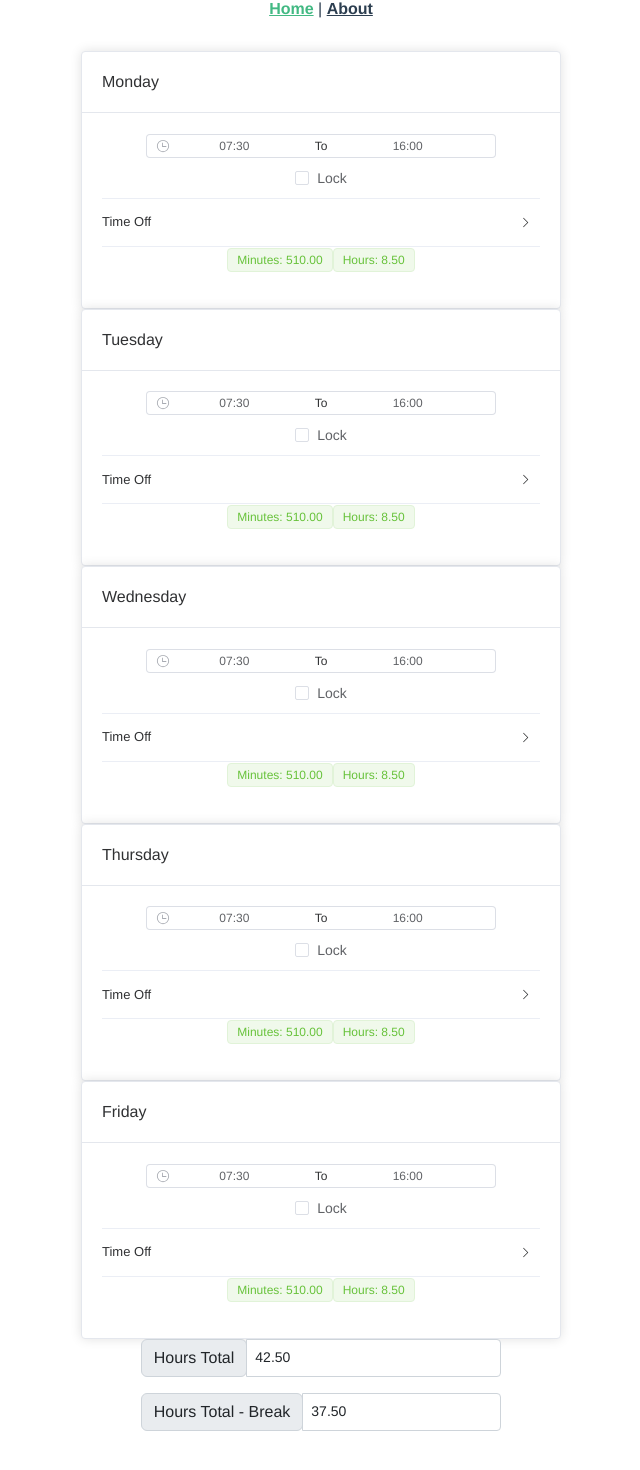
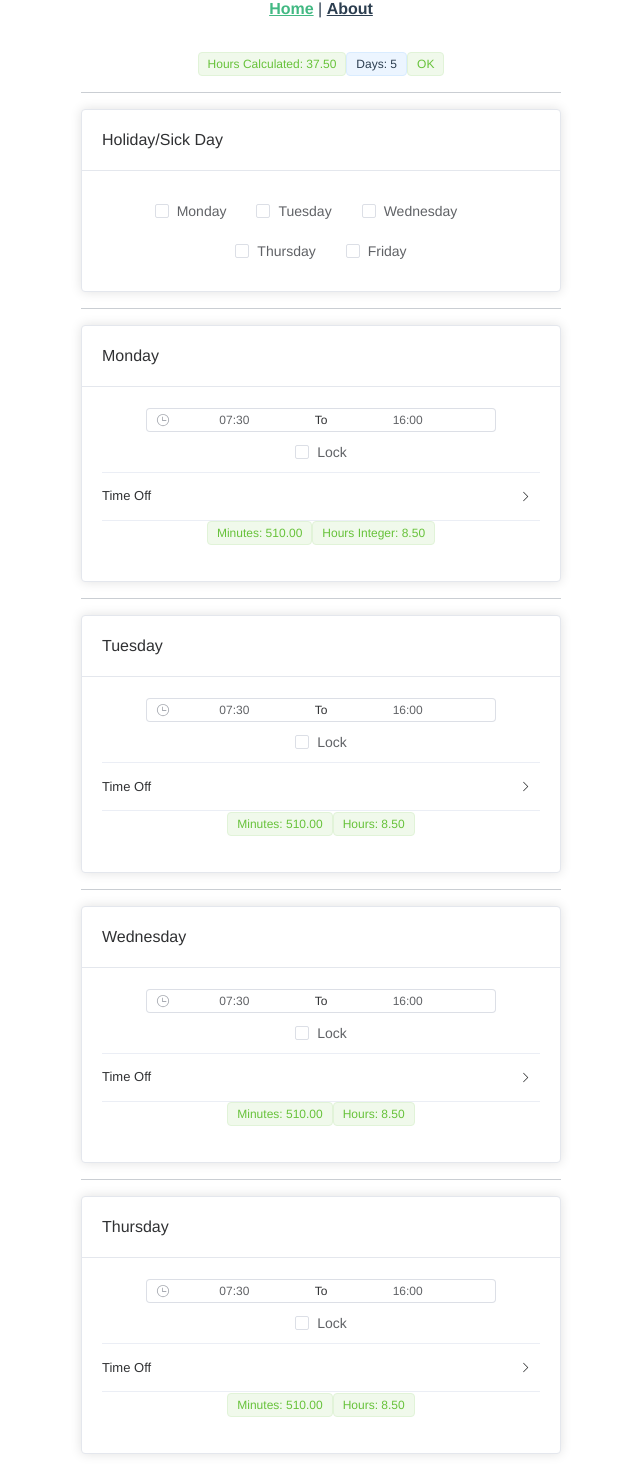
Before and after one commit to zeilmann/timer_helperV3, a Vue app: page / in a window 1280 px wide. Shown: the part 33-1503 px from the top of the page, without its empty margins (319-959 px from the left). Before the commit the page ends 1480 px from the top, so only its background shows below. Built offline with nearby package versions, Linux system fonts and the light colour scheme.

Commit message:
New Updates, not ready

```diff
--- a/src/views/HomeView.vue
+++ b/src/views/HomeView.vue
@@ -1,9 +1,66 @@
 <template>
-  <!-- SEGUNDA FEIRA -->
   <div class="container">
     <div class="row justify-content-sm-center">
       <div class="col-sm-auto">
-        <el-card class="box-card">
+        <el-tag type="success">Hours Calculated: {{ totalB.toFixed(2) }}</el-tag>
+        <el-tag type="sucess">Days: {{ valorrec1 }}</el-tag>
+        <el-tag type="success">OK</el-tag>
+        <hr>
+        <el-card shadow="always" class="box-card">
+          <template #header>
+            <div class="card-header">
+              <span>Holiday/Sick Day</span>
+            </div>
+          </template>
+          <el-checkbox @change="exibirhorariosMonday()" v-model="SickDay[0]" label="Monday" size="large" />
+          <el-checkbox @change="exibirhorariosMonday()" v-model="SickDay[1]" label="Tuesday" size="large" />
+          <el-checkbox @change="exibirhorariosMonday()" v-model="SickDay[2]" label="Wednesday" size="large" />
+          <el-checkbox @change="exibirhorariosMonday()" v-model="SickDay[3]" label="Thursday" size="large" />
+          <el-checkbox @change="exibirhorariosMonday()" v-model="SickDay[4]" label="Friday" size="large" />
+        </el-card>
+        <hr>
+      </div>
+    </div>
+  </div>
+
+  <!-- SEPARACAO -->
+  <!-- <div class="container">
+    <div class="row justify-content-sm-center">
+      <div class="col-sm-auto">
+
+        <div class="input-group input-group-sm mb-3">
+          <div class="input-group-prepend">
+            <span class="input-group-text" id="inputGroup-sizing-sm">Hours Total</span>
+          </div>
+
+          <input type="text" class="form-control" aria-label="Small" aria-describedby="inputGroup-sizing-sm"
+            :value="totalh.toFixed(2)">
+
+        </div>
+        <div class="input-group input-group-sm mb-3">
+          <div class="input-group-prepend">
+            <span class="input-group-text" id="inputGroup-sizing-sm">Hours Total - Break</span>
+          </div>
+          <el-badge value="O K" class="item" type="success">
+            <input type="text" class="form-control" aria-label="Small" aria-describedby="inputGroup-sizing-sm"
+              :value="totalB.toFixed(2)">
+          </el-badge>
+        </div>
+
+        <el-checkbox v-model="SickDay[0]" label="Monday" size="large" />
+        <el-checkbox v-model="SickDay[1]" label="Tuesday" size="large" />
+        <el-checkbox v-model="SickDay[2]" label="Wednesday" size="large" />
+        <el-checkbox v-model="SickDay[3]" label="Thursday" size="large" />
+        <el-checkbox v-model="SickDay[4]" label="Friday" size="large" />
+
+      </div>
+    </div>
+  </div> -->
+  <!-- SEGUNDA FEIRA -->
+  <div v-show="SickDay[0] === false" class="container">
+    <div class="row justify-content-sm-center">
+      <div class="col-sm-auto">
+        <el-card shadow="always" class="box-card">
           <template #header>
             <div class="card-header">
               <span>Monday</span>
@@ -31,18 +88,21 @@
                 testem.toFixed(2)
             }}</el-tag>
             <el-tag v-else class="ml-2" type="success">Minutes: {{ testem.toFixed(2) }}</el-tag>
-            <el-tag class="ml-2" type="success">Hours: {{ testem2.toFixed(2) }}</el-tag>
+            <el-tag class="ml-2" type="success">Hours Integer: {{ testem2.toFixed(2) }}</el-tag>
           </div>
           <div class="input-group input-group-sm mb-3">
           </div>
         </el-card>
+        <hr>
       </div>
-    </div>
+
+        </div>
+
   </div>
 
   <!-- TERCA FEIRA  -->
 
-  <div class="container">
+  <div v-show="SickDay[1] === false" class="container">
     <div class="row justify-content-sm-center">
       <div class="col-sm-auto">
         <el-card class="box-card">
@@ -79,13 +139,14 @@
 
           </div>
         </el-card>
+        <hr>
       </div>
     </div>
   </div>
 
   <!-- QUARTA FEIRA  -->
 
-  <div class="container">
+  <div v-show="SickDay[2] === false" class="container">
     <div class="row justify-content-sm-center">
       <div class="col-sm-auto">
         <el-card class="box-card">
@@ -122,13 +183,14 @@
 
           </div>
         </el-card>
+        <hr>
       </div>
     </div>
   </div>
 
   <!-- Quinta Feira  -->
 
-  <div class="container">
+  <div v-show="SickDay[3] === false" class="container">
     <div class="row justify-content-sm-center">
       <div class="col-sm-auto">
         <el-card class="box-card">
@@ -165,13 +227,14 @@
 
           </div>
         </el-card>
+        <hr>
       </div>
     </div>
   </div>
 
   <!-- Sexta Feira  -->
 
-  <div class="container">
+  <div v-show="SickDay[4] === false" class="container">
     <div class="row justify-content-sm-center">
       <div class="col-sm-auto">
         <el-card class="box-card">
@@ -208,32 +271,11 @@
 
           </div>
         </el-card>
+        <hr>
       </div>
     </div>
   </div>
 
-  <div class="container">
-    <div class="row justify-content-sm-center">
-      <div class="col-sm-auto">
-
-        <div class="input-group input-group-sm mb-3">
-          <div class="input-group-prepend">
-            <span class="input-group-text" id="inputGroup-sizing-sm">Hours Total</span>
-          </div>
-          <input type="text" class="form-control" aria-label="Small" aria-describedby="inputGroup-sizing-sm"
-            :value="totalh.toFixed(2)">
-        </div>
-        <div class="input-group input-group-sm mb-3">
-          <div class="input-group-prepend">
-            <span class="input-group-text" id="inputGroup-sizing-sm">Hours Total - Break</span>
-          </div>
-          <input type="text" class="form-control" aria-label="Small" aria-describedby="inputGroup-sizing-sm"
-            :value="totalB.toFixed(2)">
-        </div>
-
-      </div>
-    </div>
-  </div>
 
 </template>
 
@@ -261,6 +303,7 @@ export default {
       friday: [new Date(2022, 9, 7, 7, 30), new Date(2022, 9, 7, 16, 0)],
       count: 1,
       SegundaC: [false, false, false, false, false],
+      SickDay: [false, false, false, false, false],
       testem: 510,
       testem2: 8.5,
       testet: 510,
@@ -274,7 +317,11 @@ export default {
       totalh: 42.5,
       totalB: 37.5,
       totalTopM: 0,
-      totalTopM1: 0
+      totalTopM1: 0,
+      valorrec1: 5,
+      totalC: 42.5,
+
+
     };
   },
 
@@ -354,24 +401,58 @@ export default {
       this.totalh = this.testem2 + this.testet2 + this.testew2 + this.testett2 + this.testef2
       let totalTopM = this.testem + this.testet + this.testew + this.testett + this.testef
 
-      let totalTop = 42.5 - this.totalh
+      let totalTop = this.totalC - this.totalh
       let totalM = 2550 - totalTopM
 
 
       let valorrec = this.SegundaC.filter((value) => value === false).length;
-      // valorrec = valorrec - 1
+      this.valorrec1 = this.SickDay.filter((value) => value === false).length;
 
-      // alert(valorrec)
+      valorrec = Math.min(valorrec, this.valorrec1)
+
 
       let divisaoS = totalM / valorrec
       let divisaoS1 = divisaoS / 60
 
+      if (this.valorrec1 === 1){
+        this.totalB = 7.5
+        this.totalC = 12.5
+      }
+      if (this.valorrec1 === 2){
+        this.totalB = 15
+        this.totalC = 20
+      }
+      if (this.valorrec1 === 3){
+        this.totalB = 22.5
+        this.totalC = 27.5
+      }
+      if (this.valorrec1 === 4){
+        this.totalB = 30
+        this.totalC = 35
+      }
+      if (this.valorrec1 === 5){
+        this.totalB = 37.5
+        this.totalC = 42.5
+      }
 
-
-
+      if (this.SickDay[0] === true){
+        this.testem2 = 0;
+      }
+      if (this.SickDay[1] === true){
+        this.testet2 = 0;
+      }
+      if (this.SickDay[2] === true){
+        this.testew2 = 0;
+      }
+      if (this.SickDay[3] === true){
+        this.testett2 = 0;
+      }
+      if (this.SickDay[4] === true){
+        this.testef2 = 0;
+      }
       //MUDAR SEGUNDA FEIRA
 
-      if (this.SegundaC[0] === false) {
+      if (this.SegundaC[0] === false || this.SickDay[0] === false) {
         //alert("nao entrou")
         var aM1 = moment(this.monday[1]);
 
@@ -460,17 +541,17 @@ export default {
 
       this.totalTopM1 = 2550 - this.totalTopM1
 
-      totalTop = 42.5 - this.totalh
+      totalTop = this.totalC - this.totalh
       console.log(totalTop);
       totalM = 2550 - totalTopM
-      this.totalB = this.totalh - 5
+      this.totalB = this.totalh - valorrec
 
-      if (parseInt(this.testem) != parseFloat(this.testem) || parseInt(this.testet) != parseFloat(this.testet) || parseInt(this.testew) != parseFloat(this.testew) || parseInt(this.testett) != parseFloat(this.testett) || parseInt(this.testef) != parseFloat(this.testef)){
+      if (parseInt(this.testem) != parseFloat(this.testem) || parseInt(this.testet) != parseFloat(this.testet) || parseInt(this.testew) != parseFloat(this.testew) || parseInt(this.testett) != parseFloat(this.testett) || parseInt(this.testef) != parseFloat(this.testef)) {
         this.$message({
-        message: 'You need to add minutes until everything turns green!',
-        type: 'warning',
-        duration : 2000
-      });
+          message: 'You need to add minutes until everything turns green!',
+          type: 'warning',
+          duration: 2000
+        });
 
       }
 
```
